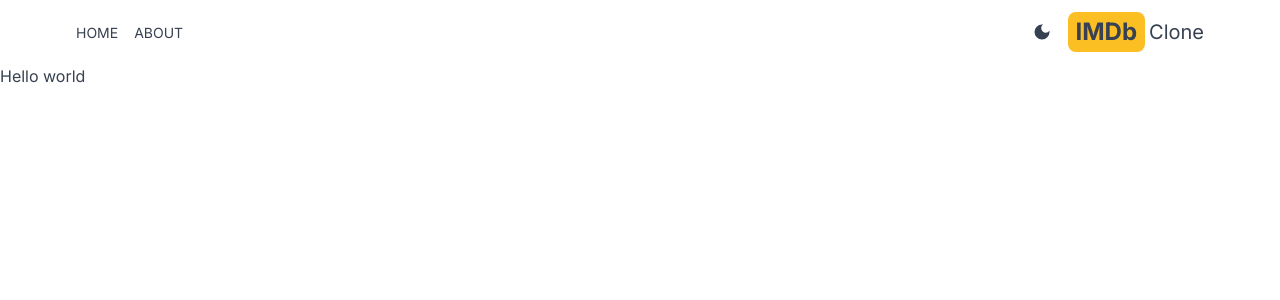
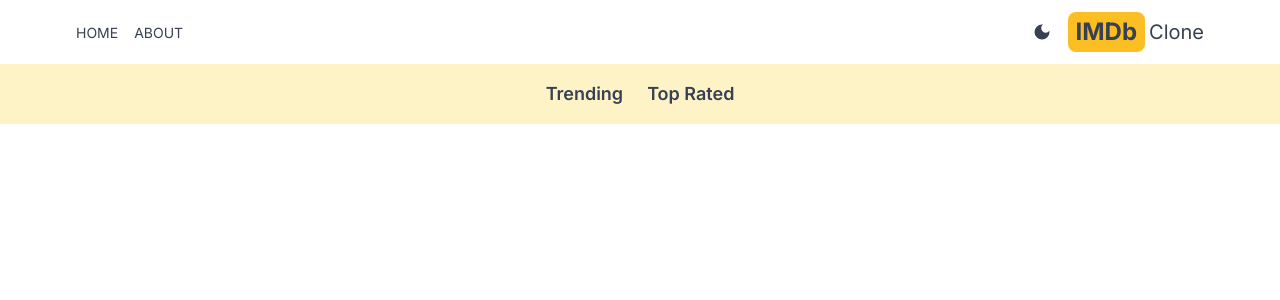
Before and after one commit to MUHMMADSALEH/my-imdb, a Next.js app: page / in a window 1280 px wide. Shown: the top 300 px of the page. Built offline with nearby package versions, Linux system fonts and the light colour scheme.

Commit message:
feat:add Navbar section

```diff
--- a/src/app/page.tsx
+++ b/src/app/page.tsx
@@ -1,7 +1,10 @@
+import Navbar from "@/components/Navbar";
 import Image from "next/image";
 
 export default function Home() {
   return (
-    <div>Hello world</div>
+    <div>
+      <Navbar/>
+    </div>
   );
 }
--- /dev/null
+++ b/src/components/Navbar.tsx
@@ -0,0 +1,10 @@
+import NavbarItem from './NavbarItem';
+
+export default function Navbar() {
+  return (
+    <div className='flex dark:bg-gray-600 bg-amber-100 p-4 lg:text-lg justify-center gap-6'>
+      <NavbarItem title='Trending' param='fetchTrending' />
+      <NavbarItem title='Top Rated' param='fetchTopRated' />
+    </div>
+  );
+}
--- /dev/null
+++ b/src/components/NavbarItem.tsx
@@ -0,0 +1,17 @@
+"use client"
+
+import Link from 'next/link'
+import { useSearchParams } from 'next/navigation'
+import React from 'react'
+
+const NavbarItem = ({title,param}:{title:string,param:string}) => {
+    const searchParams = useSearchParams();
+  const genre = searchParams.get('genre');
+  return (
+    <Link href={`/?genre=${param}`}>
+        <span className={`hover:text-amber-600 font-semibold ${genre===param?'underline underline-offset-8 decoration-4 decoration-amber-500 rounded-lg':''}`}>{title}</span>
+    </Link>
+  )
+}
+
+export default NavbarItem
--- a/tailwind.config.ts
+++ b/tailwind.config.ts
@@ -15,5 +15,5 @@ export default {
     },
   },
   plugins: [],
-  darkMode:"class"
+  darkMode:'class',
 } satisfies Config;
```
